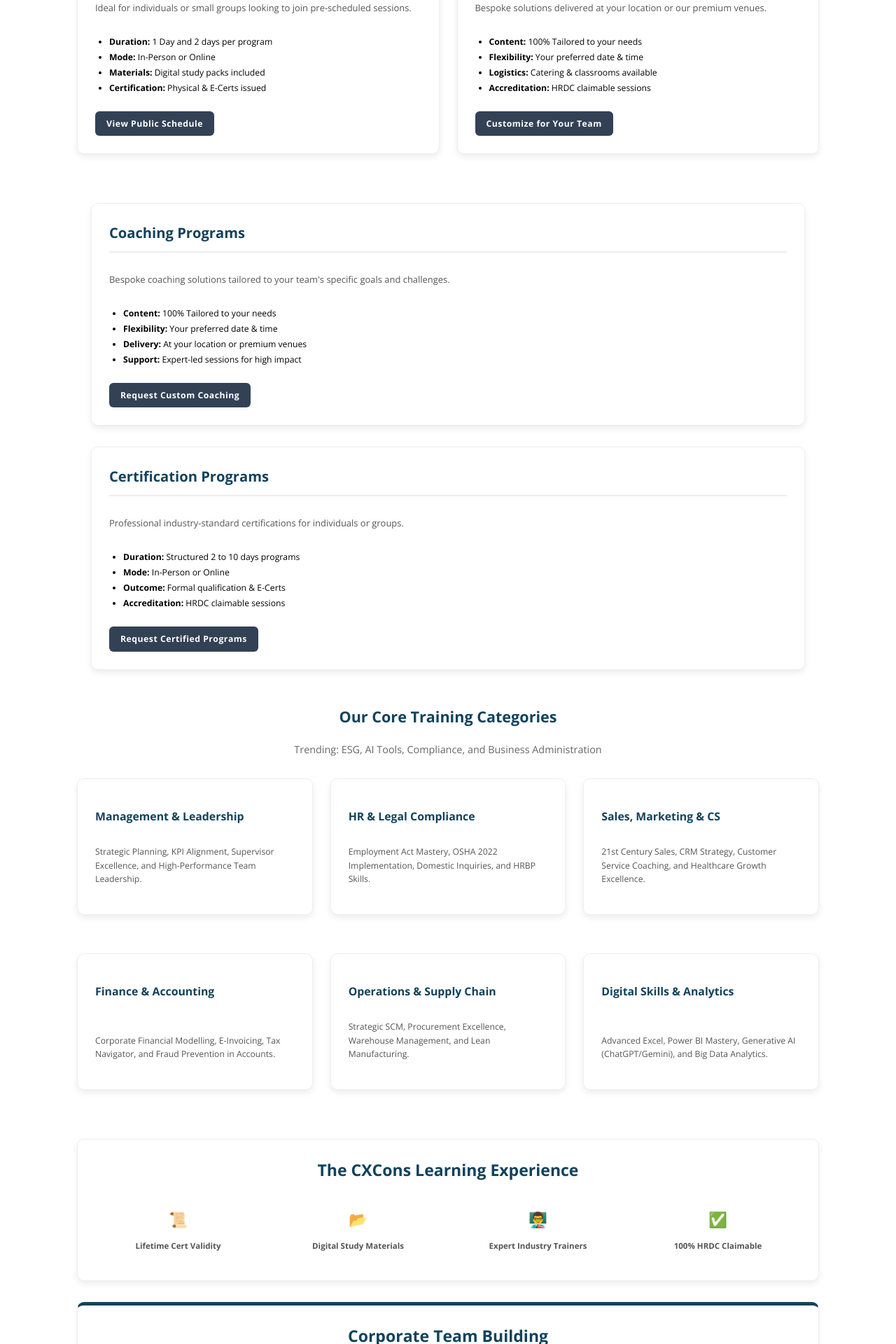
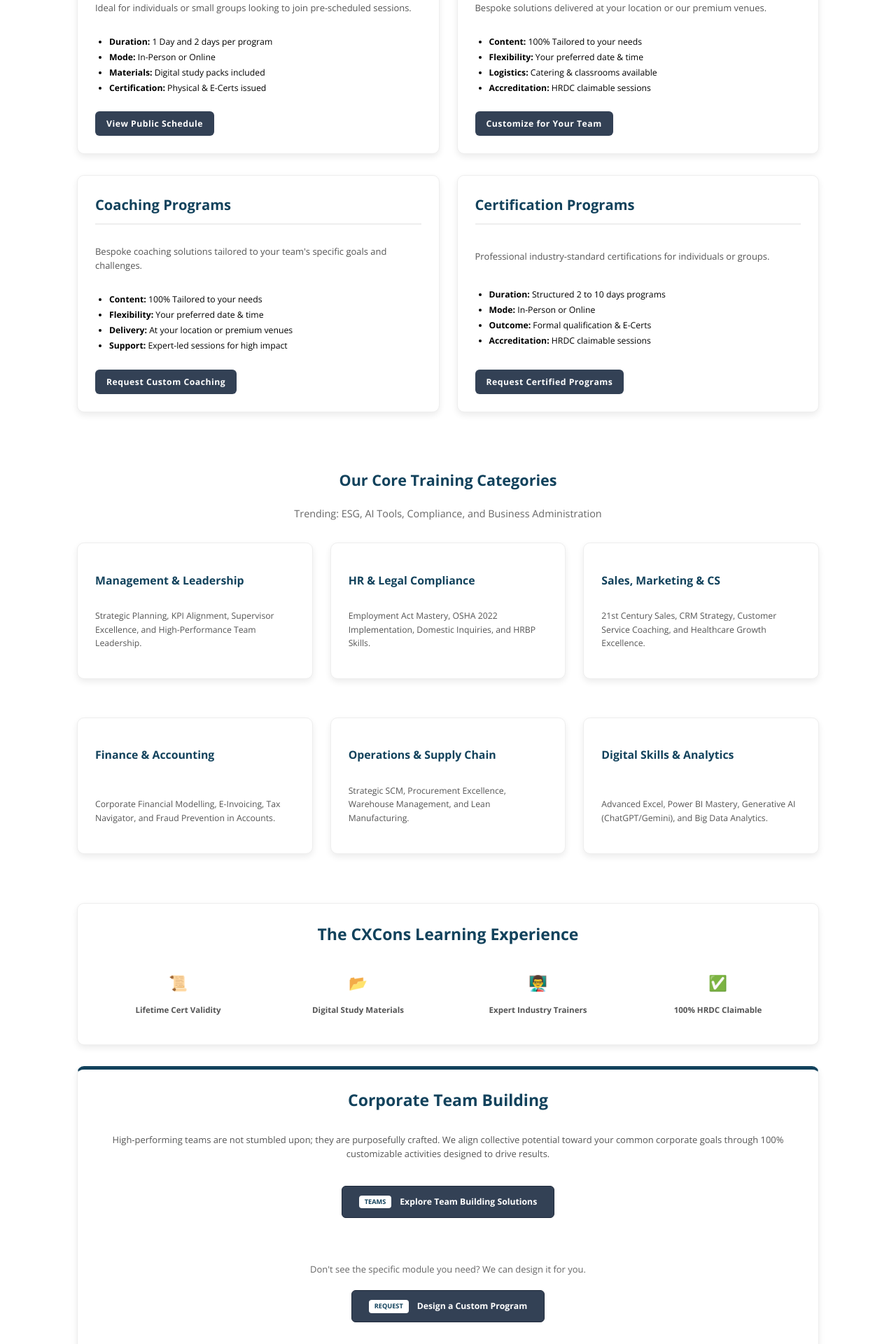
Before and after one commit to kiaarjen27/cxcons, a Jekyll site: the page built from programs/index.html, in a window 1280 px wide. Shown: the part 621-2541 px from the top of the page at 70% size. Built offline with Jekyll 4.4.1, drawn with Linux system fonts in a browser that asks for light colours.

Commit message:
Refactor index.html for training program details

```diff
--- a/programs/index.html
+++ b/programs/index.html
@@ -42,8 +42,8 @@ description: Your Future Starts Here. Design and organize internal training for
       </div>
     </div>
 
-      <div class="content-wrapper">
-<!-- Coaching Programs -->
+<div class="grid">
+  <!-- Coaching Programs -->
 <div class="card" style="text-align: left;">
   <h2 style="color: #12425c; font-size: 1.4em; border-bottom: 2px solid #eee; padding-bottom: 10px;">Coaching Programs</h2>
   <p style="font-size: 0.9em; color: #555;">Bespoke coaching solutions tailored to your team's specific goals and challenges.</p>
```
